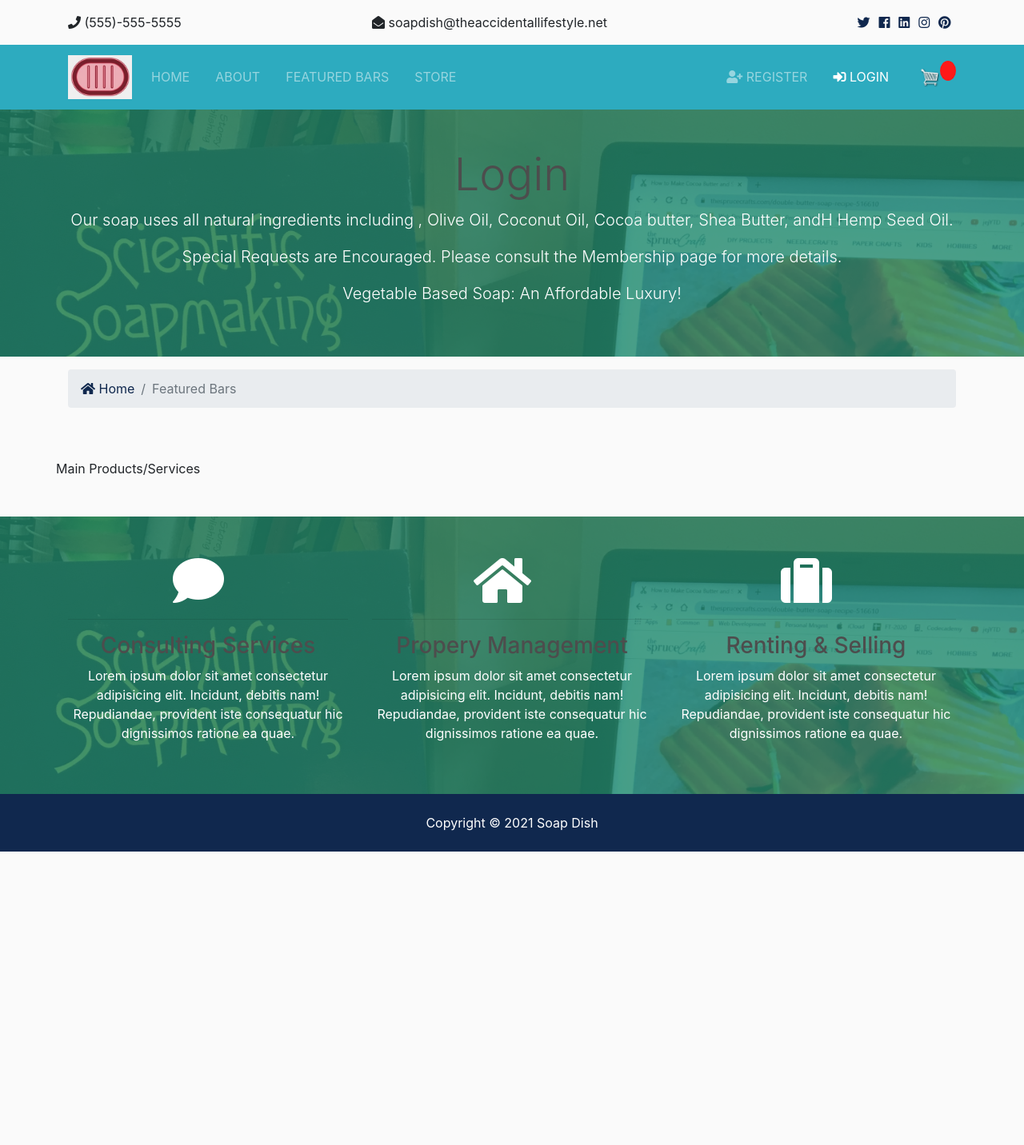
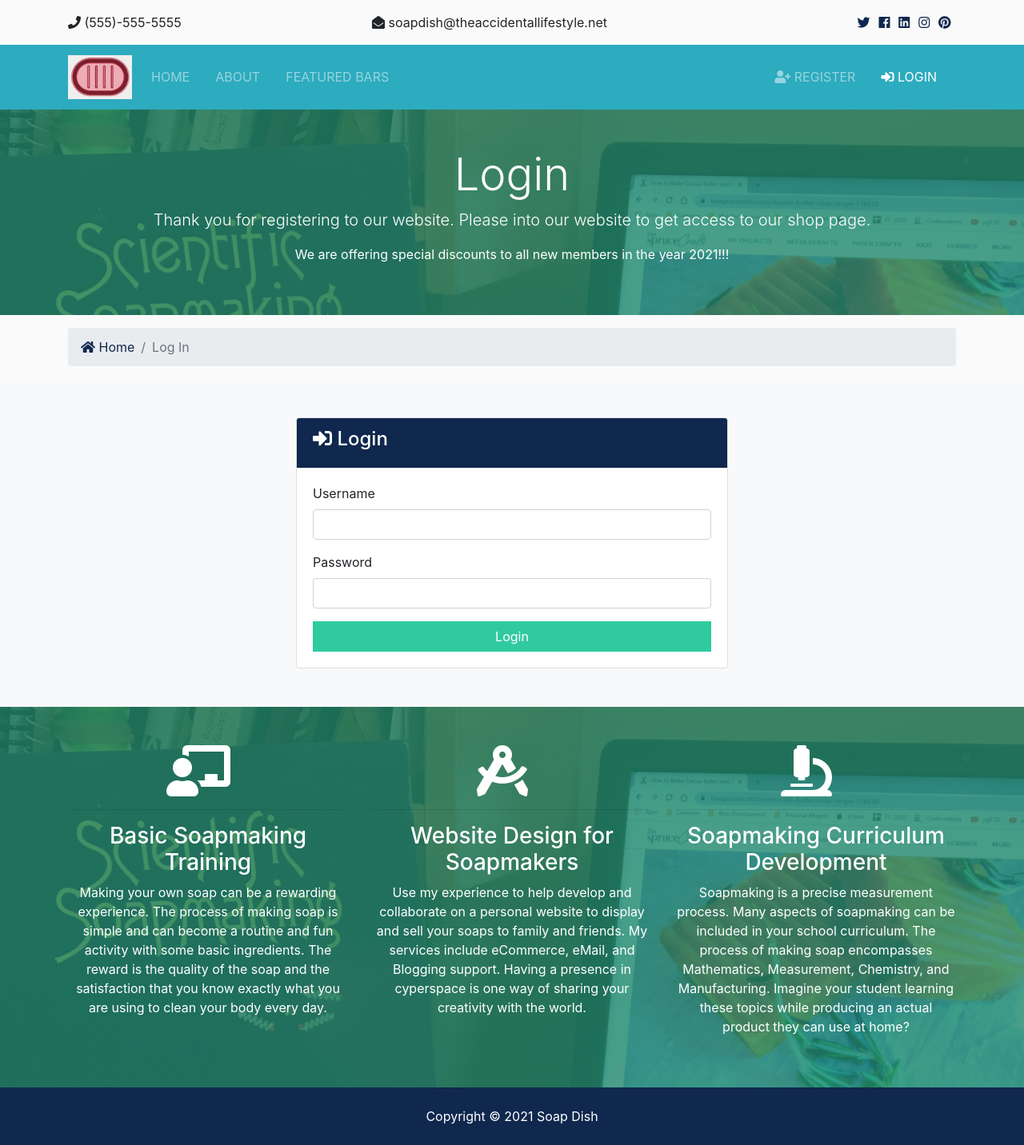
Before and after one commit to juangina/soapdish_project, a Django app: template templates/accounts/login.html in a window 1280 px wide. Shown: the whole page at 80% size. Before the commit the page ends 1065 px from the top, so only its background shows below. Run offline with Django 3.2, Linux system fonts and the light colour scheme; the template is opened without the code that fills it, so the values that code supplies are empty; parts of the project's set-up code (start-up, migrations or seed data) failed here and were passed over; some libraries are stand-ins or nearby versions.

Commit message:
Added registration and login functionality.  Solved the problem of adding customer as a user automatically

```diff
--- a/soapdish/static/css/main.css
+++ b/soapdish/static/css/main.css
@@ -3,7 +3,7 @@ body{
 }
 
 h1,h2,h3,h4,h5,h6{
-	color:hsl(0, 0%, 30%);
+	color: #fff;
 }
 
 .box-element{
--- a/templates/accounts/login.html
+++ b/templates/accounts/login.html
@@ -11,9 +11,8 @@
       <div class="row text-center">
         <div class="col-md-12">
           <h1 class="display-4">Login</h1>
-          <p class="lead">Our soap uses all natural ingredients including , Olive Oil, Coconut Oil, Cocoa butter, Shea Butter, andH Hemp Seed Oil.</p>
-          <p class="lead">Special Requests are Encouraged.  Please consult the Membership page for more details.</p>
-          <p class="lead">Vegetable Based Soap:  An Affordable Luxury!</p>
+          <p class="lead">Thank you for registering to our website.  Please  into our website to get access to our shop page.</p>
+          <p>We are offering special discounts to all new members in the year 2021!!!</p>
         </div>
       </div>
     </div>
@@ -28,46 +27,67 @@
           <a href="{% url 'index' %}">
               <i class="fas fa-home"></i> Home</a>
           </li>
-          <li class="breadcrumb-item active">Featured Bars</li>
+          <li class="breadcrumb-item active">Log In</li>
       </ol>
       </nav>
   </div>
 </section>
 
-<!-- Service Listing -->
-<section id="listings" class="py-5">
+<!-- Login -->
+<section id="login" class="bg-light py-5">
     <div class="container">
-        <!--Listing Iteration-->
         <div class="row">
-            Main Products/Services
+            <div class="col-md-6 mx-auto">
+                <div class="card">
+                    <div class="card-header bg-primary text-white">
+                        <h4><i class="fas fa-sign-in-alt"></i> Login</h4>
+                    </div>
+                    <div class="card-body">
+
+                    <!-- Alerts -->
+                    {% include 'partials/_alerts.html' %}
+                        <form action="{% url 'login' %}" method="POST">
+                            {% csrf_token %}
+                            <div class="form-group">
+                                <label for="username">Username</label>
+                                <input type="text" name="username" class="form-control" required>
+                            </div>
+
+                            <div class="form-group">
+                            <label for="password2">Password</label>
+                            <input type="password" name="password" class="form-control" required>
+                            </div>
+
+                            <input type="submit" value="Login" class="btn btn-secondary btn-block">
+                        </form>
+                    </div>
+                </div>
+            </div>
         </div>
     </div>
 </section>
 
-<!-- Services Offered -->
+<!-- Services -->
 <section id="services" class="py-5 bg-secondary text-white">
     <div class="container">
       <div class="row text-center">
         <div class="col-md-4">
-        <i class="fas fa-comment fa-4x mr-4"></i>
+          <i class="fas fa-chalkboard-teacher fa-4x mr-4"></i>
           <hr>
-        <h3>Consulting Services</h3>
-        <p>Lorem ipsum dolor sit amet consectetur adipisicing elit. Incidunt, debitis nam! Repudiandae, provident iste consequatur
-        hic dignissimos ratione ea quae.</p>
+          <h3>Basic Soapmaking Training</h3>
+          <p>Making your own soap can be a rewarding experience.  The process of making soap is simple and can become a routine and fun activity with some basic ingredients.  The reward is the quality of the soap and the satisfaction that you know exactly what you are using to clean your body every day.</p>
         </div>
         <div class="col-md-4">
-        <i class="fas fa-home fa-4x mr-4"></i>
+          <i class="fas fa-drafting-compass fa-4x mr-4"></i>
           <hr>
-        <h3>Propery Management</h3>
-        <p>Lorem ipsum dolor sit amet consectetur adipisicing elit. Incidunt, debitis nam! Repudiandae, provident iste consequatur
-        hic dignissimos ratione ea quae.</p>
+          <h3>Website Design for Soapmakers</h3>
+          <p>Use my experience to help develop and collaborate on a personal website to display and sell your soaps to family and friends.  My services include eCommerce, eMail, and Blogging support.  Having a presence in cyperspace is one way of sharing your creativity with the world.</p>
         </div>
         <div class="col-md-4">
-        <i class="fas fa-suitcase fa-4x mr-4"></i>
+          <i class="fas fa-microscope fa-4x mr-4"></i>
           <hr>
-        <h3>Renting & Selling</h3>
-        <p>Lorem ipsum dolor sit amet consectetur adipisicing elit. Incidunt, debitis nam! Repudiandae, provident iste consequatur
-        hic dignissimos ratione ea quae.</p>
+          <h3>Soapmaking Curriculum Development</h3>
+          <p>Soapmaking is a precise measurement process.  Many aspects of soapmaking can be included in your school curriculum.  The process of making soap encompasses Mathematics, Measurement, Chemistry, and Manufacturing.  Imagine your student learning these topics while producing an actual product they can use at home?</p>
         </div>
       </div>
     </div>
--- a/templates/pages/index.html
+++ b/templates/pages/index.html
@@ -140,7 +140,7 @@
                     <i class="fas fa-clock"></i> {{bar.created_date | timesince}}</div>
                 </div>
                 <hr>
-                <a href="#" class="btn btn-primary btn-block">More Info</a>
+                <a href="{% url 'bar' bar.id %}" class="btn btn-primary btn-block">More Info</a>
               </div>
             </div>
           </div>
--- a/templates/partials/_navbar.html
+++ b/templates/partials/_navbar.html
@@ -43,6 +43,7 @@
                     <a class="nav-link" href="{% url 'bars' %}">Featured Bars</a>
                 </li>
                 <!--Store Link-->
+                {% if user.is_authenticated %}
                     <li
                         {% if 'store' in request.path %}
                             class="nav-item active mr-3"
@@ -52,7 +53,9 @@
                     >
                         <a class="nav-link" href="{% url 'store' %}">Store</a>
                     </li>
+                {% endif %}
             </ul>
+
             <!--Margin Right Nav Bar List-->
             <ul class="navbar-nav ml-auto">
                 {% if user.is_authenticated %}
@@ -86,7 +89,7 @@
                             class="nav-item mr-3"
                         {% endif %}
                     >
-                        <a class="nav-link" href="#">
+                        <a class="nav-link" href=" {% url 'register' %} ">
                         <i class="fas fa-user-plus"></i> Register</a>
                     </li>
                     <!--Login Link-->
@@ -97,18 +100,20 @@
                             class="nav-item mr-3"
                         {% endif %}
                     >
-                        <a class="nav-link" href="#">
+                        <a class="nav-link" href=" {% url 'login' %} ">
                         <i class="fas fa-sign-in-alt"></i>
                                         Login</a>
                     </li>
                 {% endif %}
             </ul>
+            {% if user.is_authenticated %}
                 <div class="form-inline my-2 my-lg-0">
                     <a href="{% url 'cart' %}">
                     <img  id="cart-icon" src="{% static 'img/cart.png' %}">
                 </a>
                 <p id="cart-total">{{cartItems}}</p>
             </div>
+           {% endif %}
         </div>
         </div>
     </nav>
```
Also changed, not shown: accounts/views.py (+75 -17 lines), templates/accounts/dashboard.html (+13 -26 lines), templates/accounts/register.html (+55 -20 lines). Lines whose indentation alone changed are shown as unchanged.
